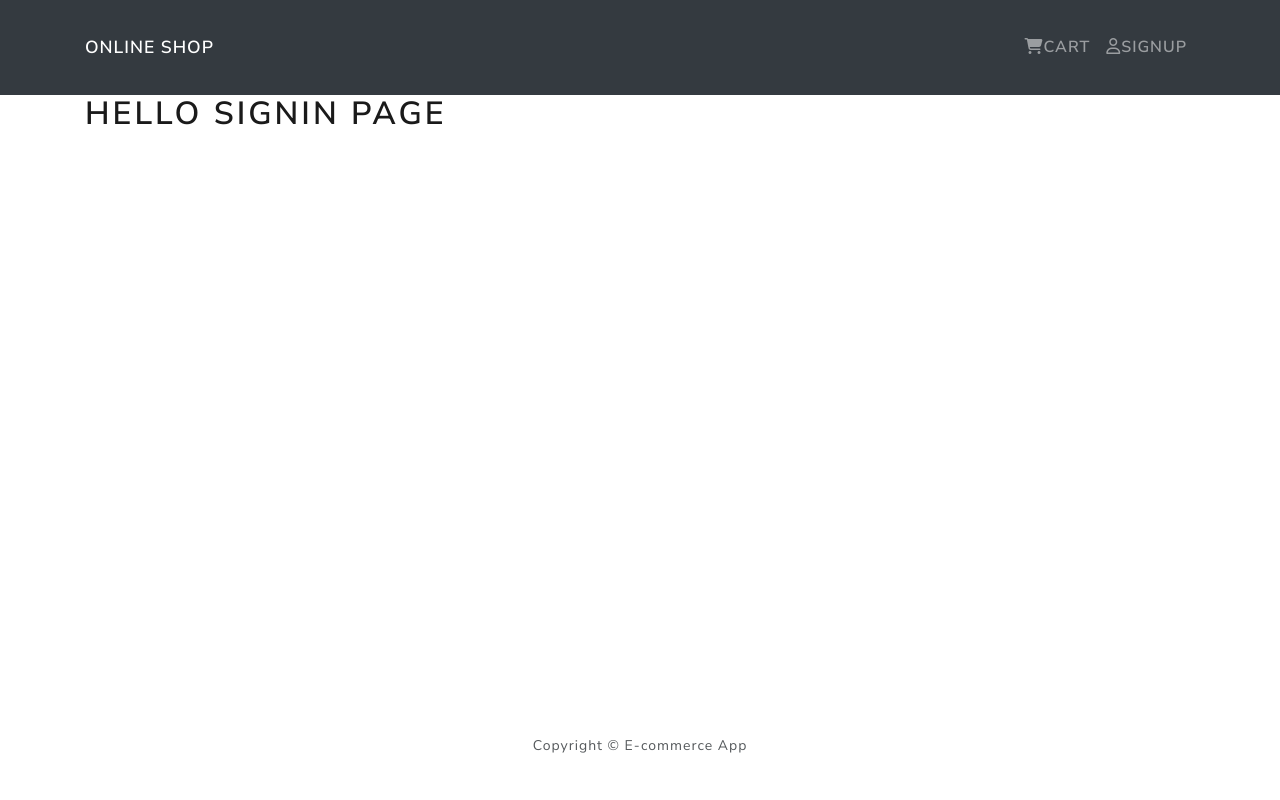
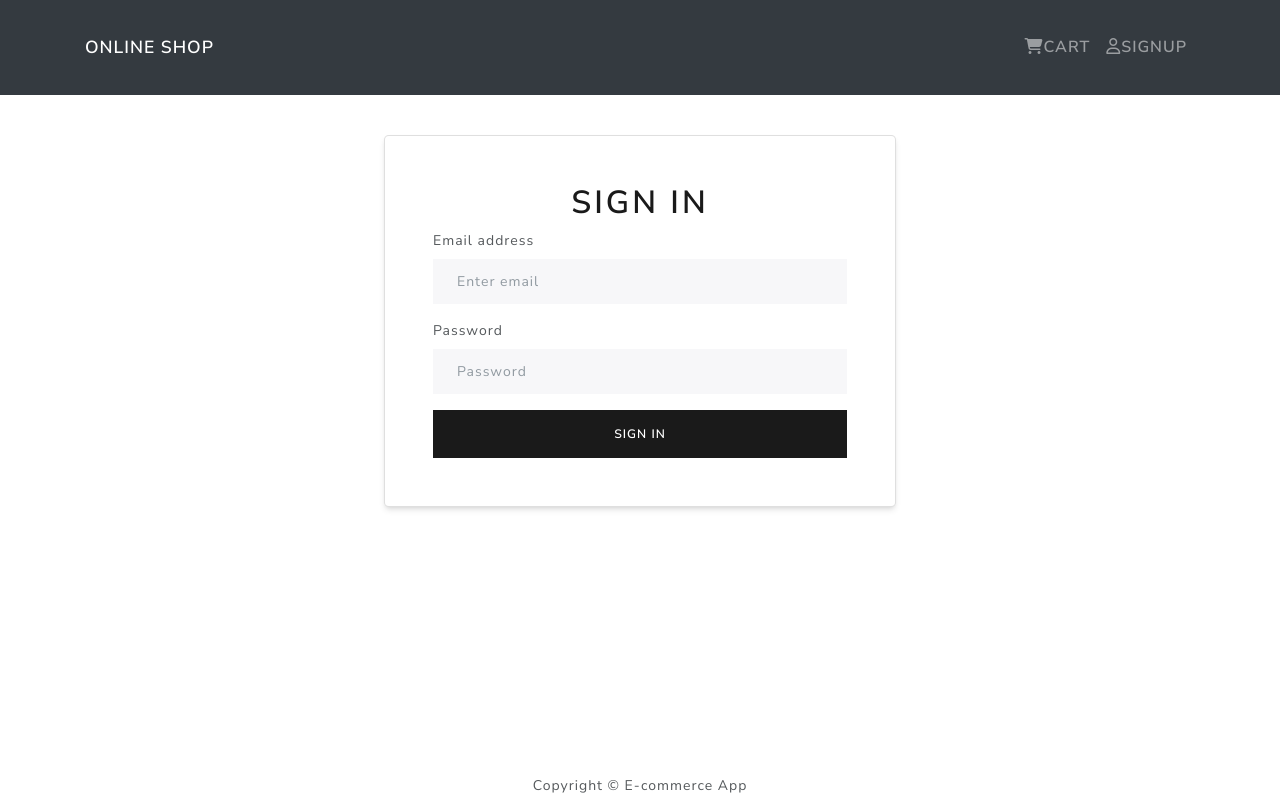
Before and after one commit to HaileabWolde/E-Commerce-MERN, a React (Create React App) app in the folder client/: page /signIn in a window 1280 px wide. Built offline with nearby package versions, Linux system fonts and the light colour scheme.

Commit message:
added header functionality

```diff
--- a/client/src/Components/Header/Header.jsx
+++ b/client/src/Components/Header/Header.jsx
@@ -1,6 +1,14 @@
-import { Navbar, Nav, Container} from "react-bootstrap"
+import { Navbar, Nav, Container,  NavDropdown} from "react-bootstrap"
+import { useSelector, useDispatch } from "react-redux"
 import { Link } from "react-router-dom"
+import { LOGOUT } from "../../actions/userAction"
 const Header = ()=>{
+  const {userInfo} = useSelector((state)=> state.user)
+  const dispatch = useDispatch()
+
+const handleLogout = ()=>{
+  dispatch(LOGOUT())
+}
     return (
         <Navbar bg="dark" expand="lg" variant="dark">
             <Container>
@@ -18,12 +26,22 @@ const Header = ()=>{
                 CART</Nav.Link>
 
             </Link>
-            <Link to="/signIn">
-            <Nav.Link href="#link" style={{ fontSize: '1rem' }}>
-              <i class="fa-regular fa-user"></i>
-                SIGNUP</Nav.Link>
 
-            </Link>
+        {
+          userInfo && userInfo.name ? (
+            <NavDropdown title={userInfo.name} id="basic-nav-dropdown">
+              <NavDropdown.Item>{userInfo.email}</NavDropdown.Item>
+              <NavDropdown.Item onClick={handleLogout}>Logout</NavDropdown.Item>
+            </NavDropdown>
+          ):
+          <Link to="/signIn">
+          <Nav.Link href="#link" style={{ fontSize: '1rem' }}>
+            <i class="fa-regular fa-user"></i>
+              SIGNUP</Nav.Link>
+
+          </Link>
+        }
+
 
             </Nav>
           </Navbar.Collapse>
--- a/client/src/Pages/SignIn/SignIn.jsx
+++ b/client/src/Pages/SignIn/SignIn.jsx
@@ -1,8 +1,46 @@
+import { useState } from 'react'
+import {Card, Container, Form, Button} from 'react-bootstrap'
+import {useDispatch} from 'react-redux'
+import { useNavigate } from 'react-router-dom'
+import { Login } from '../../actions/userAction'
 const SignIn = ()=>{
+    const dispatch = useDispatch()
+    const navigate= useNavigate()
+    const [data, setData] = useState({
+        email: "",
+        password: ""
+    })
+    const handleChange = (e)=>{
+        setData({
+            ...data,
+            [e.target.name]: e.target.value
+        })
+    }
+
+    const handleSubmit = (e)=>{
+        e.preventDefault()
+        dispatch(Login(data, navigate))
+    }
     return (
-        <div>
-            <h1>Hello SignIn Page</h1>
-        </div>
+        <Container fluid>
+             <Card className=' md:max-w-lg md:mx-auto mt-10 p-5 rounded-lg shadow-md'>
+                <h1 className='text-center'>SIGN IN</h1>
+             <Form onSubmit={handleSubmit}>
+      <Form.Group className="mb-3" controlId="formBasicEmail">
+        <Form.Label>Email address</Form.Label>
+        <Form.Control type="email" placeholder="Enter email" value={data.email} name= "email" onChange={handleChange}/>
+      </Form.Group>
+
+      <Form.Group className="mb-3" controlId="formBasicPassword">
+        <Form.Label>Password</Form.Label>
+        <Form.Control type="password" placeholder="Password" value={data.password} name="password" onChange={handleChange}/>
+      </Form.Group>
+      <Button variant="primary" type="submit" className='w-full'>
+        SIGN IN
+      </Button>
+    </Form>
+            </Card>
+        </Container>
     )
     }
 export default SignIn
--- a/client/src/actions/userAction.js
+++ b/client/src/actions/userAction.js
@@ -1,23 +1,48 @@
-import { LOGINEND, LOGINERROR, LOGINSTART, LOGINSUCCESS, LOGOUT } from "../constants/userConstant";
+import { LOGINEND, LOGINERROR, LOGINSTART, LOGINSUCCESS , LOGOUTSUCCESS} from "../constants/userConstant";
 import axios from 'axios'
 
-export const Login = (userData)=>async(dispatch)=>{
+export const Login = (userData, navigate) => async (dispatch) => {
+    try {
+      dispatch({ type: LOGINSTART });
+      const config = { headers: { 'Content-Type': 'application/json' } };
+      const { data } = await axios.post(
+        "http://localhost:5000/user/signin",
+        userData,
+        config
+      );
+
+      if (data.success === false) {
+        dispatch({ type: LOGINERROR, payload: data.message });
+      } else {
+        dispatch({ type: LOGINSUCCESS, payload: data });
+        dispatch({ type: LOGINEND })
+        if(navigate){
+            navigate('/')
+        }
+
+      }
+      localStorage.setItem('userInfo', JSON.stringify(data));
+    } catch (error) {
+      if (error.response && error.response.data.message) {
+        dispatch({
+          type: LOGINERROR,
+          payload: error.response.data.message,
+        });
+      } else {
+        dispatch({
+          type: LOGINERROR,
+          payload: error.message,
+        });
+      }
+    }
+  };
+
+  export const LOGOUT = ()=>async(dispatch)=>{
     try{
-        dispatch({type: LOGINSTART})
-        const config = {headers: { 'Content-Type': 'application/json'}}
-        const {data} = await axios.post("http://localhost:5000/user/signin", userData, config)
-        if(data.success === false){
-            dispatch({type: LOGINERROR, payload: data})
-        }
-        else{
-            dispatch({type: LOGINSUCCESS, payload: data})
-            dispatch({type: LOGINEND})
-            localStorage.setItem('userInfo', JSON.stringify(data))
-        }
+        dispatch({type: LOGOUTSUCCESS})
+        localStorage.removeItem("userInfo");
     }
     catch(error){
-        dispatch({
-            type: LOGINERROR, payload: error.message
-        })
+        console.log(error)
     }
-}
+  }
--- a/client/src/constants/userConstant.js
+++ b/client/src/constants/userConstant.js
@@ -2,4 +2,4 @@ export const LOGINSTART = 'LOGINSTART'
 export const LOGINEND = 'LOGINEND'
 export const LOGINSUCCESS = 'LOGINSUCCESS'
 export const LOGINERROR = 'LOGINERROR'
-export const LOGOUT = 'LOGOUT'
+export const LOGOUTSUCCESS= 'LOGOUTSUCCESS'
--- a/client/src/reducers/userReducer.js
+++ b/client/src/reducers/userReducer.js
@@ -1,5 +1,5 @@
-import {LOGINSTART, LOGINEND, LOGINSUCCESS, LOGINERROR, LOGOUT} from '../constants/userConstant'
-export const userReducer = (state= {isloading:false, error:false, userInfo:{}}, action)=>{
+import {LOGINSTART, LOGINEND, LOGINSUCCESS, LOGINERROR,  LOGOUTSUCCESS} from '../constants/userConstant'
+export const userReducer = (state= {isloading:false, error:null, userInfo:{}}, action)=>{
     switch(action.type){
         case LOGINSTART:
             return {
@@ -15,13 +15,16 @@ export const userReducer = (state= {isloading:false, error:false, userInfo:{}},
             return {
                 ...state,
                 userInfo: action.payload.rest,
-                token: action.payload.token
+                token: action.payload.token,
+                error: false
             }
-        case LOGOUT:
+        case LOGOUTSUCCESS:
             return {
                 ...state,
                 userInfo: {},
-                token: null
+                token: null,
+                error: null,
+                isloading: false
             }
         case LOGINERROR:
             return {
```
